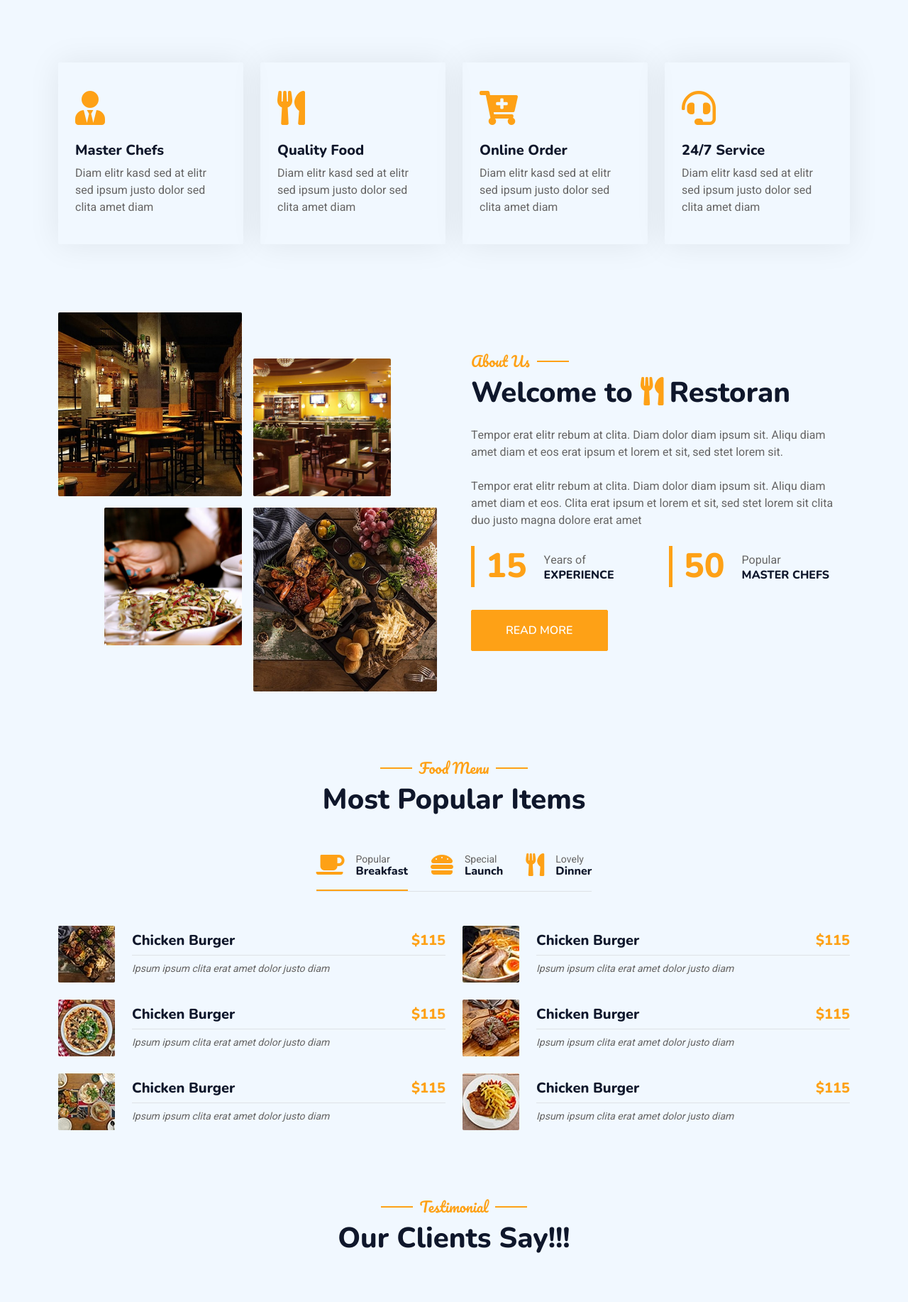
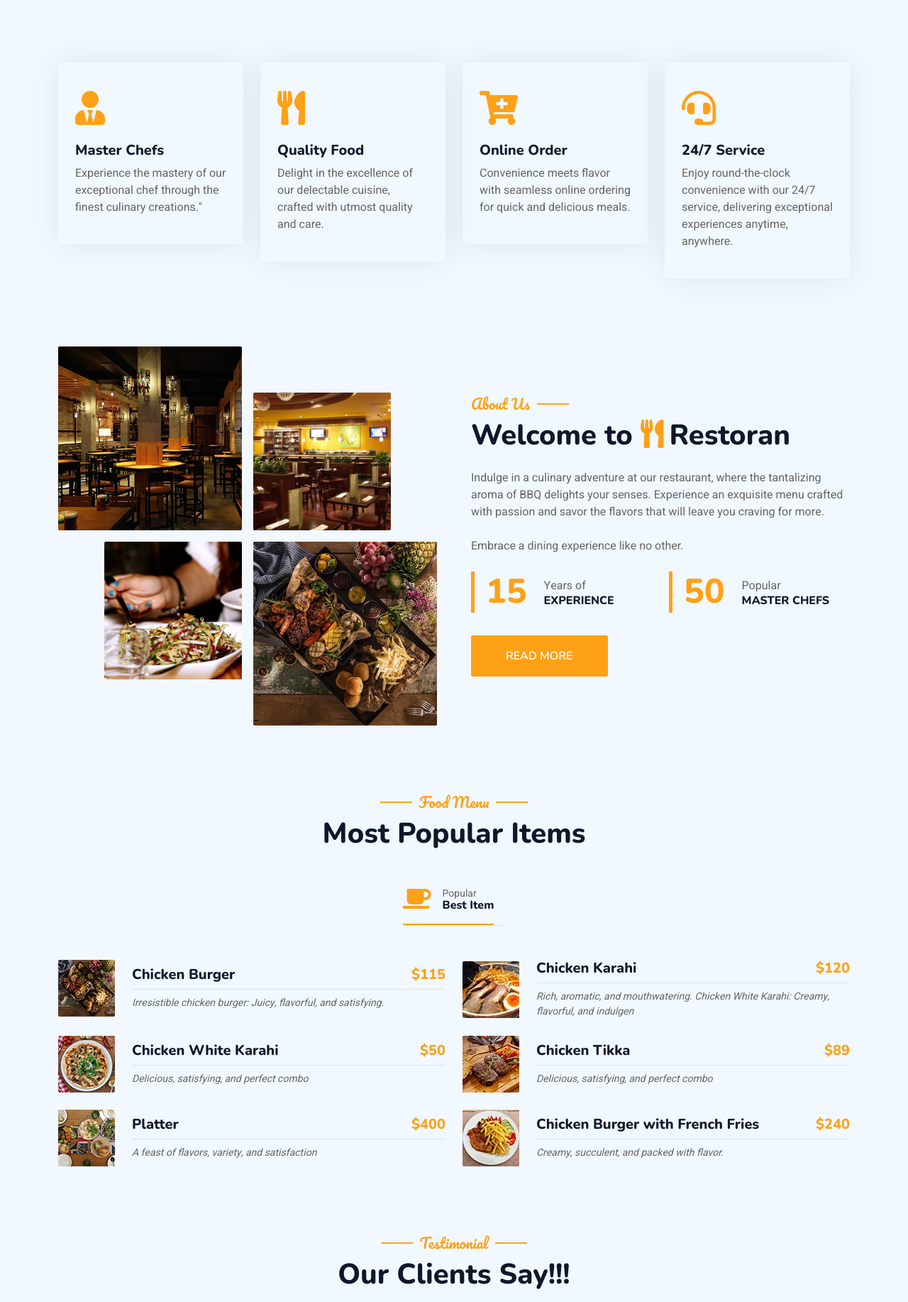
Before and after one commit to saifhosari/Restaurent-booking-system, a Django app: page /restaurent/ in a window 1280 px wide. Shown: the part 900-2734 px from the top of the page at 71% size. Run offline with Django 4.2, Linux system fonts and the light colour scheme; some libraries are stand-ins or nearby versions.

Commit message:
in progress

```diff
--- a/restaurent_app/static/js/login.js
+++ b/restaurent_app/static/js/login.js
@@ -1,9 +1,10 @@
 
     $('#login_form').on('submit', function(event) {
         event.preventDefault();  // Prevent normal form submission
+          alert("in login")
         // Submit the form via AJAX using the ajaxSubmit() function
         $(this).ajaxSubmit({
-          url: "/login",  // Replace 'register' with your actual URL name
+          url: login_url,  // Replace 'register' with your actual URL name
           type: 'POST',
           success: function(response) {
             // Display the response in the target element
--- a/restaurent_app/static/js/register.js
+++ b/restaurent_app/static/js/register.js
@@ -3,7 +3,7 @@
       event.preventDefault();  // Prevent normal form submission
       // Submit the form via AJAX using the ajaxSubmit() function
       $(this).ajaxSubmit({
-        url: "/authentication/register",  // Replace 'register' with your actual URL name
+        url: register_url,  // Replace 'register' with your actual URL name
         type: 'POST',
         success: function(response) {
           // Display the response in the target element
@@ -13,10 +13,10 @@
             $('.alert_msg').css('display', 'none')
 
         }, 2000)
-
             console.log(response)
+            location.href = "/restaurent/"
         },
-        error: function(xhr, errmsg, err) {
+        error: function(response) {
           // Handle the error if necessary
           $('.alert_msg').css('display', 'block')
           $('.alert_msg').html(response.developer_msg)
--- a/restaurent_app/templates/base.html
+++ b/restaurent_app/templates/base.html
@@ -50,14 +50,6 @@
                     <a href="about.html" class="nav-item nav-link">About</a>
                     <a href="service.html" class="nav-item nav-link">Service</a>
                     <a href="menu.html" class="nav-item nav-link">Menu</a>
-                    <div class="nav-item dropdown">
-                        <a href="#" class="nav-link dropdown-toggle" data-bs-toggle="dropdown">Pages</a>
-                        <div class="dropdown-menu m-0">
-                            <a href="booking.html" class="dropdown-item">Booking</a>
-                            <a href="team.html" class="dropdown-item">Our Team</a>
-                            <a href="testimonial.html" class="dropdown-item">Testimonial</a>
-                        </div>
-                    </div>
                     <a href="{% url 'contact_us' %}" class="nav-item nav-link">Contact</a>
                 </div>
 
@@ -151,6 +143,8 @@
     <script src="https://cdnjs.cloudflare.com/ajax/libs/jquery-validate/1.19.5/jquery.validate.js"></script>
     <script src="https://cdn.jsdelivr.net/npm/sweetalert2@11"></script>
 
+    <script src="{% static 'js/register.js' %}"></script>
+    <script src="{% static 'js/login.js' %}"></script>
 
     <script src="{% static 'lib/wow/wow.min.js'}"></script>
     <script src="{% static 'lib/easing/easing.min.js' %}"></script>
@@ -160,7 +154,17 @@
     <script src="{% static 'lib/tempusdominus/js/moment.min.js' %}"></script>
     <script src="{% static 'lib/tempusdominus/js/moment-timezone.min.js' %}"></script>
     <script src="{% static 'lib/tempusdominus/js/tempusdominus-bootstrap-4.min.js' %}"></script>
+    <script>
+        var login_url ="{% url 'login_user' %}"
+        var register_url = "{% url 'register' %}"
+        $('#login_modal').on('click', function(){
+            $('#exampleModal').modal('show');
+        })
+        $('#register_modal').on('click', function(){
+            $('#exampleModal1').modal('show');
+        })
 
+    </script>
     <!-- Template Javascript -->
 
     {%block external_js %}
--- a/restaurent_app/templates/booking.html
+++ b/restaurent_app/templates/booking.html
@@ -160,6 +160,7 @@ $(document).ready(function(){
 });
 
 
+
 // Form validation
 
 $("#booking_form").validate({
--- a/restaurent_app/templates/index.html
+++ b/restaurent_app/templates/index.html
@@ -100,7 +100,7 @@
         <div class="row align-items-center g-5">
             <div class="col-lg-6 text-center text-lg-start">
                 <h1 class="display-3 text-white animated slideInLeft">Enjoy Our<br>Delicious Meal</h1>
-                <p class="text-white animated slideInLeft mb-4 pb-2">Tempor erat elitr rebum at clita. Diam dolor diam ipsum sit. Aliqu diam amet diam et eos. Clita erat ipsum et lorem et sit, sed stet lorem sit clita duo justo magna dolore erat amet</p>
+                <p class="text-white animated slideInLeft mb-4 pb-2">Savor exquisite flavors and indulge in culinary delights at our restaurant's captivating dining experience.</p>
                 <a href="{% url 'booking' %}" class="btn btn-primary py-sm-3 px-sm-5 me-3 animated slideInLeft">Book A Table</a>
             </div>
             <div class="col-lg-6 text-center text-lg-end overflow-hidden">
@@ -134,7 +134,8 @@
                 <div class="p-4">
                     <i class="fa fa-3x fa-user-tie text-primary mb-4"></i>
                     <h5>Master Chefs</h5>
-                    <p>Diam elitr kasd sed at elitr sed ipsum justo dolor sed clita amet diam</p>
+                    <p>Experience the mastery of our exceptional chef through the finest culinary creations."
+                    </p>
                 </div>
             </div>
         </div>
@@ -143,7 +144,7 @@
                 <div class="p-4">
                     <i class="fa fa-3x fa-utensils text-primary mb-4"></i>
                     <h5>Quality Food</h5>
-                    <p>Diam elitr kasd sed at elitr sed ipsum justo dolor sed clita amet diam</p>
+                    <p>Delight in the excellence of our delectable cuisine, crafted with utmost quality and care.</p>
                 </div>
             </div>
         </div>
@@ -152,7 +153,7 @@
                 <div class="p-4">
                     <i class="fa fa-3x fa-cart-plus text-primary mb-4"></i>
                     <h5>Online Order</h5>
-                    <p>Diam elitr kasd sed at elitr sed ipsum justo dolor sed clita amet diam</p>
+                    <p>Convenience meets flavor with seamless online ordering for quick and delicious meals.</p>
                 </div>
             </div>
         </div>
@@ -161,7 +162,7 @@
                 <div class="p-4">
                     <i class="fa fa-3x fa-headset text-primary mb-4"></i>
                     <h5>24/7 Service</h5>
-                    <p>Diam elitr kasd sed at elitr sed ipsum justo dolor sed clita amet diam</p>
+                    <p>Enjoy round-the-clock convenience with our 24/7 service, delivering exceptional experiences anytime, anywhere.</p>
                 </div>
             </div>
         </div>
@@ -194,8 +195,8 @@
         <div class="col-lg-6">
             <h5 class="section-title ff-secondary text-start text-primary fw-normal">About Us</h5>
             <h1 class="mb-4">Welcome to <i class="fa fa-utensils text-primary me-2"></i>Restoran</h1>
-            <p class="mb-4">Tempor erat elitr rebum at clita. Diam dolor diam ipsum sit. Aliqu diam amet diam et eos erat ipsum et lorem et sit, sed stet lorem sit.</p>
-            <p class="mb-4">Tempor erat elitr rebum at clita. Diam dolor diam ipsum sit. Aliqu diam amet diam et eos. Clita erat ipsum et lorem et sit, sed stet lorem sit clita duo justo magna dolore erat amet</p>
+            <p class="mb-4"> Indulge in a culinary adventure at our restaurant, where the tantalizing aroma of BBQ delights your senses. Experience an exquisite menu crafted with passion and savor the flavors that will leave you craving for more.</p>
+            <p class="mb-4">Embrace a dining experience like no other.</p>
             <div class="row g-4 mb-4">
                 <div class="col-sm-6">
                     <div class="d-flex align-items-center border-start border-5 border-primary px-3">
@@ -238,25 +239,7 @@
                     <i class="fa fa-coffee fa-2x text-primary"></i>
                     <div class="ps-3">
                         <small class="text-body">Popular</small>
-                        <h6 class="mt-n1 mb-0">Breakfast</h6>
-                    </div>
-                </a>
-            </li>
-            <li class="nav-item">
-                <a class="d-flex align-items-center text-start mx-3 pb-3" data-bs-toggle="pill" href="#tab-2">
-                    <i class="fa fa-hamburger fa-2x text-primary"></i>
-                    <div class="ps-3">
-                        <small class="text-body">Special</small>
-                        <h6 class="mt-n1 mb-0">Launch</h6>
-                    </div>
-                </a>
-            </li>
-            <li class="nav-item">
-                <a class="d-flex align-items-center text-start mx-3 me-0 pb-3" data-bs-toggle="pill" href="#tab-3">
-                    <i class="fa fa-utensils fa-2x text-primary"></i>
-                    <div class="ps-3">
-                        <small class="text-body">Lovely</small>
-                        <h6 class="mt-n1 mb-0">Dinner</h6>
+                        <h6 class="mt-n1 mb-0">Best Item</h6>
                     </div>
                 </a>
             </li>
@@ -272,7 +255,7 @@
                                     <span>Chicken Burger</span>
                                     <span class="text-primary">$115</span>
                                 </h5>
-                                <small class="fst-italic">Ipsum ipsum clita erat amet dolor justo diam</small>
+                                <small class="fst-italic">Irresistible chicken burger: Juicy, flavorful, and satisfying.</small>
                             </div>
                         </div>
                     </div>
@@ -281,10 +264,10 @@
                             <img class="flex-shrink-0 img-fluid rounded" src="{% static 'img/menu-2.jpg' %}" alt="" style="width: 80px;">
                             <div class="w-100 d-flex flex-column text-start ps-4">
                                 <h5 class="d-flex justify-content-between border-bottom pb-2">
-                                    <span>Chicken Burger</span>
-                                    <span class="text-primary">$115</span>
+                                    <span>Chicken Karahi</span>
+                                    <span class="text-primary">$120</span>
                                 </h5>
-                                <small class="fst-italic">Ipsum ipsum clita erat amet dolor justo diam</small>
+                                <small class="fst-italic">Rich, aromatic, and mouthwatering. Chicken White Karahi: Creamy, flavorful, and indulgen</small>
                             </div>
                         </div>
                     </div>
@@ -293,10 +276,10 @@
                             <img class="flex-shrink-0 img-fluid rounded" src="{% static 'img/menu-3.jpg' %}" alt="" style="width: 80px;">
                             <div class="w-100 d-flex flex-column text-start ps-4">
                                 <h5 class="d-flex justify-content-between border-bottom pb-2">
-                                    <span>Chicken Burger</span>
-                                    <span class="text-primary">$115</span>
+                                    <span>Chicken White Karahi</span>
+                                    <span class="text-primary">$50</span>
                                 </h5>
-                                <small class="fst-italic">Ipsum ipsum clita erat amet dolor justo diam</small>
+                                <small class="fst-italic"> Delicious, satisfying, and perfect combo</small>
                             </div>
                         </div>
                     </div>
@@ -305,10 +288,10 @@
                             <img class="flex-shrink-0 img-fluid rounded" src="{% static 'img/menu-4.jpg' %}" alt="" style="width: 80px;">
                             <div class="w-100 d-flex flex-column text-start ps-4">
                                 <h5 class="d-flex justify-content-between border-bottom pb-2">
-                                    <span>Chicken Burger</span>
-                                    <span class="text-primary">$115</span>
+                                    <span>Chicken Tikka</span>
+                                    <span class="text-primary">$89</span>
                                 </h5>
-                                <small class="fst-italic">Ipsum ipsum clita erat amet dolor justo diam</small>
+                                <small class="fst-italic"> Delicious, satisfying, and perfect combo</small>
                             </div>
                         </div>
                     </div>
@@ -317,10 +300,10 @@
                             <img class="flex-shrink-0 img-fluid rounded" src="{% static 'img/menu-5.jpg' %}" alt="" style="width: 80px;">
                             <div class="w-100 d-flex flex-column text-start ps-4">
                                 <h5 class="d-flex justify-content-between border-bottom pb-2">
-                                    <span>Chicken Burger</span>
-                                    <span class="text-primary">$115</span>
+                                    <span>Platter</span>
+                                    <span class="text-primary">$400</span>
                                 </h5>
-                                <small class="fst-italic">Ipsum ipsum clita erat amet dolor justo diam</small>
+                                <small class="fst-italic"> A feast of flavors, variety, and satisfaction</small>
                             </div>
                         </div>
                     </div>
@@ -329,10 +312,10 @@
                             <img class="flex-shrink-0 img-fluid rounded" src="{% static 'img/menu-6.jpg' %}" alt="" style="width: 80px;">
                             <div class="w-100 d-flex flex-column text-start ps-4">
                                 <h5 class="d-flex justify-content-between border-bottom pb-2">
-                                    <span>Chicken Burger</span>
-                                    <span class="text-primary">$115</span>
+                                    <span>Chicken Burger with French Fries</span>
+                                    <span class="text-primary">$240</span>
                                 </h5>
-                                <small class="fst-italic">Ipsum ipsum clita erat amet dolor justo diam</small>
+                                <small class="fst-italic">Creamy, succulent, and packed with flavor.</small>
                             </div>
                         </div>
                     </div>
--- a/restaurent_app/views.py
+++ b/restaurent_app/views.py
@@ -56,8 +56,4 @@ def book_table(request):
 
         print("Exception #", e)
 
-
-
-
-
     return render(request, template)
```
Also changed, not shown: authentication/views.py (+13 -11 lines), restaurent_app/templates/contact.html (+2 -41 lines), db.sqlite3.
